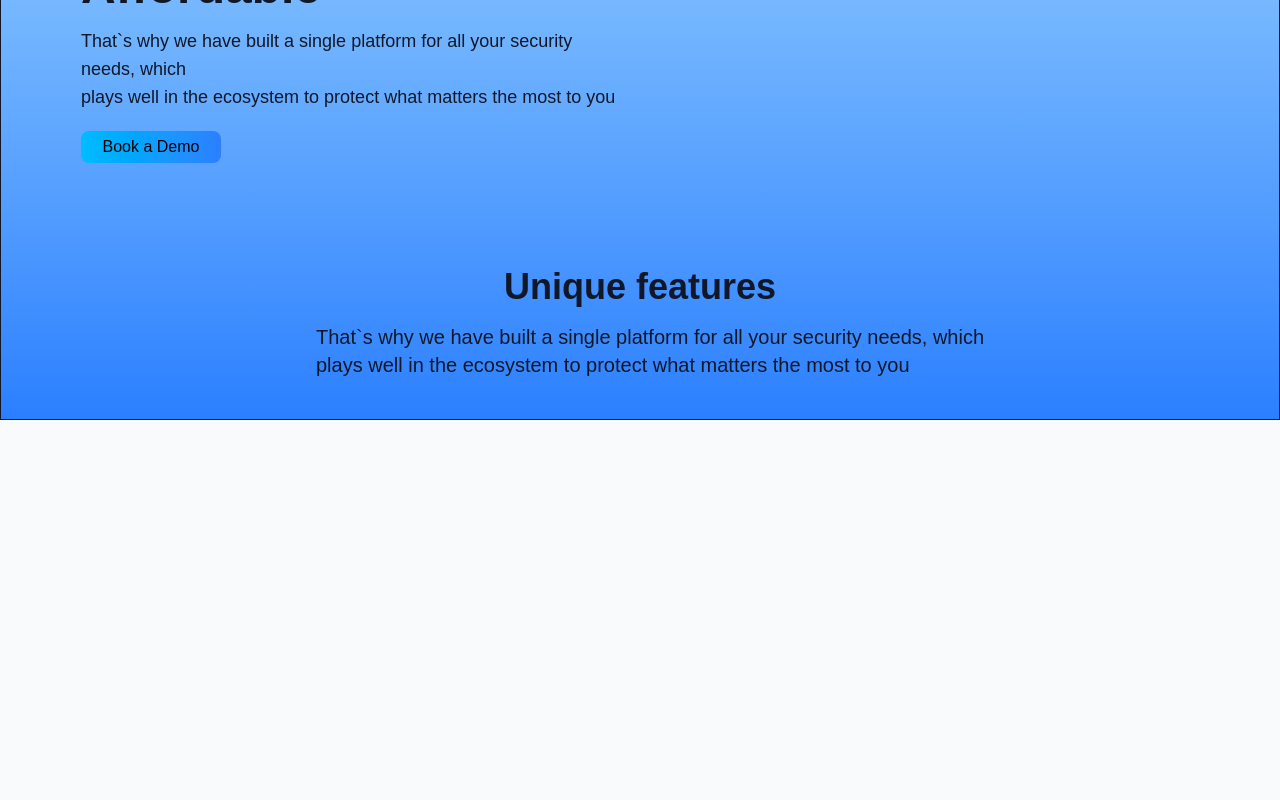
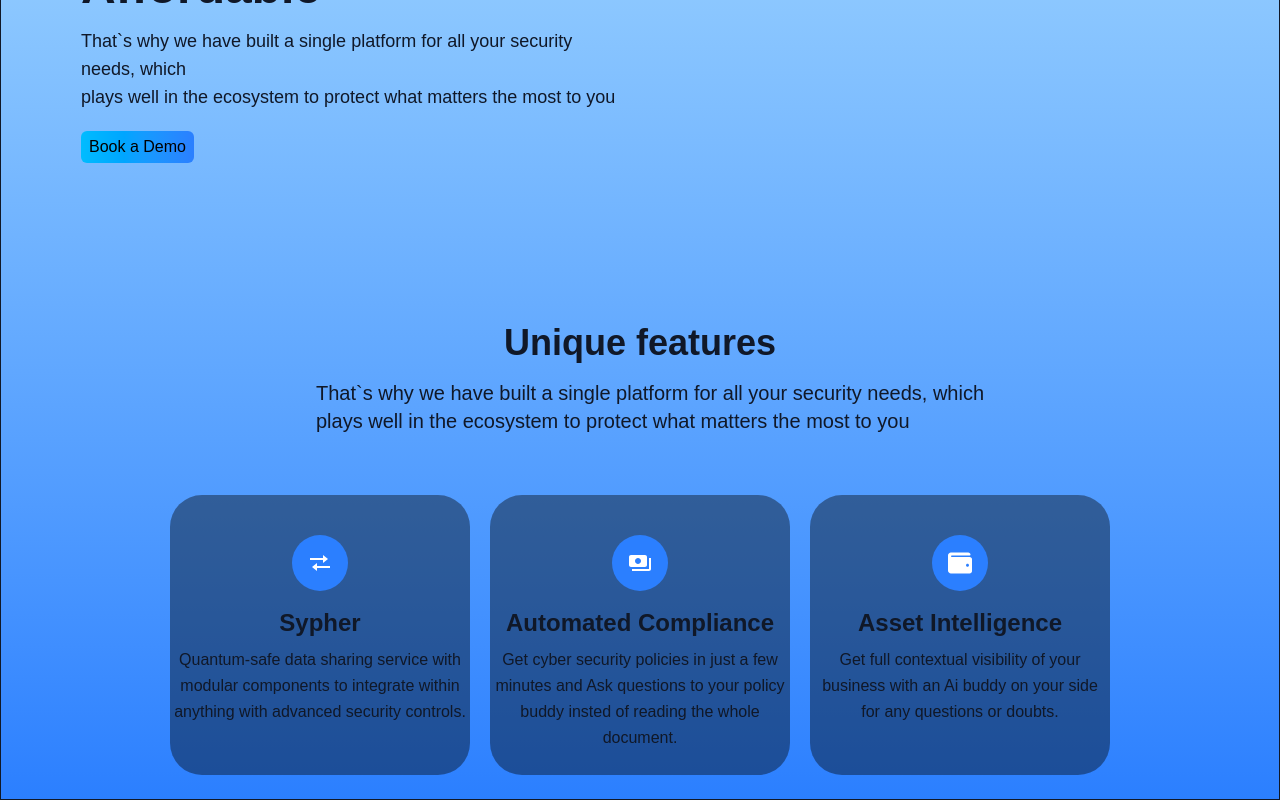
Before and after one commit to Omar2461/sas-project, a Next.js app: page / in a window 1280 px wide. Shown: the part 380-1180 px from the top of the page. Before the commit the page ends 800 px from the top, so only its background shows below. Built offline with nearby package versions, Linux system fonts and the light colour scheme.

Commit message:
feat: Update landing page content and design

```diff
--- a/public/locales/ar/translation.json
+++ b/public/locales/ar/translation.json
@@ -19,5 +19,11 @@
   "That`s why we have built a single platform for all your security needs, which": "لهذا السبب قمنا ببناء منصة واحدة لجميع احتياجاتك الأمنية، والتي",
   "Book a Demo": "احجز عرضًا تجريبيًا",
   "Unique features": "ميزات فريدة",
-  "plays well in the ecosystem to protect what matters the most to you": "تعمل بشكل جيد في النظام البيئي لحماية ما يهمك أكثر"
+  "plays well in the ecosystem to protect what matters the most to you": "تعمل بشكل جيد في النظام البيئي لحماية ما يهمك أكثر",
+  "Sypher": "سايفر",
+  "Automated Compliance": "الامتثال الآلي",
+  "Asset Intelligence": "ذكاء الأصول",
+  "Quantum-safe data sharing service with modular components to integrate within anything with advanced security controls": "خدمة مشاركة البيانات الآمنة من الكم مع مكونات معيارية للتكامل داخل أي شيء مع ضوابط أمان متقدمة",
+  "Get cyber security policies in just a few minutes and Ask questions to your policy buddy insted of reading the whole document": "احصل على سياسات الأمن السيبراني في غضون دقائق قليلة واطرح الأسئلة على مساعد السياسة الخاص بك بدلاً من قراءة المستند بأكمله",
+  "Get full contextual visibility of your business with an Ai buddy on your side for any questions or doubts": "احصل على رؤية سياقية كاملة لعملك مع مساعد ذكاء اصطناعي بجانبك لأي أسئلة أو شكوك"
 }
--- a/public/locales/en/translation.json
+++ b/public/locales/en/translation.json
@@ -20,5 +20,11 @@
   "plays well in the ecosystem to protect what matters the most to you": "plays well in the ecosystem to protect what matters the most to you",
   "Book a Demo": "Book a Demo",
   "Unique features": "Unique features",
-  "That`s why we have built a single platform for all your security needs, which": "That`s why we have built a single platform for all your security needs, which"
+  "That`s why we have built a single platform for all your security needs, which": "That`s why we have built a single platform for all your security needs, which",
+  "Sypher": "Sypher",
+  "Automated Compliance": "Automated Compliance",
+  "Asset Intelligence": "Asset Intelligence",
+  "Quantum-safe data sharing service with modular components to integrate within anything with advanced security controls": "Quantum-safe data sharing service with modular components to integrate within anything with advanced security controls",
+  "Get cyber security policies in just a few minutes and Ask questions to your policy buddy insted of reading the whole document": "Get cyber security policies in just a few minutes and Ask questions to your policy buddy insted of reading the whole document",
+  "Get full contextual visibility of your business with an Ai buddy on your side for any questions or doubts": "Get full contextual visibility of your business with an Ai buddy on your side for any questions or doubts"
 }
--- a/src/app/login/page.tsx
+++ b/src/app/login/page.tsx
@@ -6,6 +6,8 @@ import Input from "@/components/Input";
 import AuthBtn from "@/components/AuthBtn";
 import Panel from "@/components/Panel";
 import BtnPar from "@/components/BtnPar";
+import LangBtn from "@/components/LangBtn";
+
 import { useLoginStore } from "@/store/login.store";
 
 import { MdOutlineMail } from "react-icons/md";
@@ -37,7 +39,8 @@ function Page() {
 
   return (
     <div className="flex justify-center pt-20 min-h-screen bg-gradient-to-b from-sky-200 to-blue-500">
-      <Panel>
+      <LangBtn className="absolute right-10 top-10" />
+      <Panel className="w-90 md:w-100 md:h-150 max-sm:h-150">
         <BtnPar>
           <AuthBtn className="top-1 left-[5px] text-white bg-white/15 ">
             {t("Log in")}
--- a/src/app/page.tsx
+++ b/src/app/page.tsx
@@ -4,6 +4,14 @@ import { useTranslation } from "react-i18next";
 import "./i18n";
 import Header from "@/components/landingPage/Header/Header";
 import Link from "next/link";
+import Panel from "@/components/Panel";
+
+import { BiTransfer } from "react-icons/bi";
+import { FaWallet } from "react-icons/fa";
+import { MdPayments } from "react-icons/md";
+import Logo from "@/components/landingPage/Logo";
+import Parag from "@/components/landingPage/Parag";
+import Button from "@/components/landingPage/Button";
 
 export default function Home() {
   const { t, i18n } = useTranslation();
@@ -15,7 +23,7 @@ export default function Home() {
       className="bg-gradient-to-b from-sky-200 to-blue-500 min-h-screen border relative pl-5 pr-5 pt-4 sm:pl-5 sm:pr-5 md:pt-0 md:pl-10 md:pr-10 lg:pt-0 lg:pl-20 lg:pr-20"
     >
       <Header />
-      <div className="relative  h-100 top-40 ">
+      <div className="mt-40 ">
         <h1 className="text-2xl w-62 font-bold  sm:w-full sm:text-3xl lg:w-125 lg:text-5xl transtion duration-400">
           {t("Security made Easy,")}
           <br />
@@ -30,11 +38,11 @@ export default function Home() {
             "plays well in the ecosystem to protect what matters the most to you",
           )}
         </p>
-        <button className=" w-35 rounded-lg mt-5 p-1 bg-gradient-to-r from-sky-400 to-blue-500 text-black cursor-pointer hover:opacity-80 transition-transform duration-300 hover:scale-110">
+        <Button className="mt-5 bg-gradient-to-r from-sky-400 to-blue-500 text-black hover:opacity-80">
           <Link href="./signup">{t("Book a Demo")}</Link>
-        </button>
+        </Button>
       </div>
-      <div className="flex flex-col items-center relative top-40  ">
+      <div className="flex flex-col items-center mt-40  ">
         <h1 className="font-bold md:text-3xl text-2xl lg:text-4xl mb-4 transtion duration-400">
           {t("Unique features")}
         </h1>
@@ -47,6 +55,51 @@ export default function Home() {
             "plays well in the ecosystem to protect what matters the most to you",
           )}
         </p>
+        <div className="flex flex-wrap justify-center gap-5 mt-15 w-60 md:w-180 lg:w-full ">
+          <Panel className="w-75 h-70 flex flex-col items-center pt-10 text-center p-1">
+            <Logo>
+              <BiTransfer className="text-2xl" />
+            </Logo>
+            <h1 className="text-2xl font-bold mb-2">{t("Sypher")}</h1>
+            <Parag>
+              {t(
+                "Quantum-safe data sharing service with modular components to integrate within anything with advanced security controls",
+              )}
+              .
+            </Parag>
+          </Panel>
+
+          <Panel className="w-75 h-70 flex flex-col items-center pt-10 text-center p-1">
+            <Logo>
+              <MdPayments className="text-2xl" />
+            </Logo>
+            <h1 className="text-2xl font-bold mb-2">
+              {t("Automated Compliance")}
+            </h1>
+            <Parag>
+              {t(
+                "Get cyber security policies in just a few minutes and Ask questions to your policy buddy insted of reading the whole document",
+              )}
+              .
+            </Parag>
+          </Panel>
+
+          <Panel className="w-75 h-70 flex flex-col items-center pt-10 text-center p-1">
+            <Logo>
+              <FaWallet className="text-2xl" />
+            </Logo>
+            <h1 className="text-2xl font-bold mb-2">
+              {t("Asset Intelligence")}
+            </h1>
+            <Parag>
+              {t(
+                "Get full contextual visibility of your business with an Ai buddy on your side for any questions or doubts",
+              )}
+              .
+            </Parag>
+          </Panel>
+        </div>
+        <br />
       </div>
     </div>
   );
--- a/src/app/signup/page.tsx
+++ b/src/app/signup/page.tsx
@@ -6,6 +6,7 @@ import Input from "@/components/Input";
 import AuthBtn from "@/components/AuthBtn";
 import Panel from "@/components/Panel";
 import BtnPar from "@/components/BtnPar";
+import LangBtn from "@/components/LangBtn";
 
 import { useSignupStore } from "@/store/signup.store";
 
@@ -43,7 +44,8 @@ function Page() {
 
   return (
     <div className="flex justify-center pt-20 min-h-screen bg-gradient-to-b from-sky-200 to-blue-500 ">
-      <Panel>
+      <LangBtn className="absolute right-10 top-10" />
+      <Panel className="w-90 md:w-100 md:h-150 max-sm:h-150">
         <BtnPar>
           <AuthBtn className="top-1 left-[5px] hover:bg-white/5 ">
             <Link href="../login">{t("Log in")}</Link>
--- /dev/null
+++ b/src/components/LangBtn.tsx
@@ -0,0 +1,18 @@
+import i18n from "i18next";
+
+import { MdLanguage } from "react-icons/md";
+
+function LangBtn({ className }: { className?: string }) {
+  const handleClick = () => {
+    i18n.changeLanguage(i18n.language == "en" ? "ar" : "en");
+  };
+
+  return (
+    <MdLanguage
+      className={`mt-1 md:mr-1 text-2xl cursor-pointer transition-transform duration-300 ease-in-out hover:scale-130 ${className} `}
+      onClick={handleClick}
+    />
+  );
+}
+
+export default LangBtn;
--- a/src/components/Panel.tsx
+++ b/src/components/Panel.tsx
@@ -4,11 +4,14 @@ import { ReactNode } from "react";
 
 type PanelProps = {
   children: ReactNode;
+  className?: string;
 };
 
-function Panel({ children }: PanelProps) {
+function Panel({ children, className }: PanelProps) {
   return (
-    <div className="bg-black/40 rounded-4xl w-90 md:w-100 md:h-150 max-sm:h-150 relative hover:scale-105 duration-400 ease-in-out">
+    <div
+      className={`bg-black/40 rounded-4xl  relative hover:scale-105 duration-400 ease-in-out ${className}`}
+    >
       {children}
     </div>
   );
--- a/src/components/landingPage/Button.tsx
+++ b/src/components/landingPage/Button.tsx
@@ -9,7 +9,7 @@ function Button({
 }) {
   return (
     <button
-      className={`px-2 sm:px-2 sm:py-1 md:px-2 md:py-1 rounded-md transtion duration-400 ${className}`}
+      className={`px-2 sm:px-2 sm:py-1 md:px-2 md:py-1 rounded-md transition-transform duration-300 hover:scale-110 ${className}`}
     >
       {children}
     </button>
--- /dev/null
+++ b/src/components/landingPage/Logo.tsx
@@ -0,0 +1,9 @@
+function Logo({ children }: { children: React.ReactNode }) {
+  return (
+    <div className="w-14 h-14 rounded-full bg-blue-500 flex items-center justify-center text-white font-bold mb-4">
+      {children}
+    </div>
+  );
+}
+
+export default Logo;
--- /dev/null
+++ b/src/components/landingPage/Parag.tsx
@@ -0,0 +1,5 @@
+function Parag({ children }: { children: React.ReactNode }) {
+  return <p className="text-md leading-relaxed">{children}</p>;
+}
+
+export default Parag;
```
Also changed, not shown: src/components/landingPage/Header/Header.tsx (+3 -10 lines).
